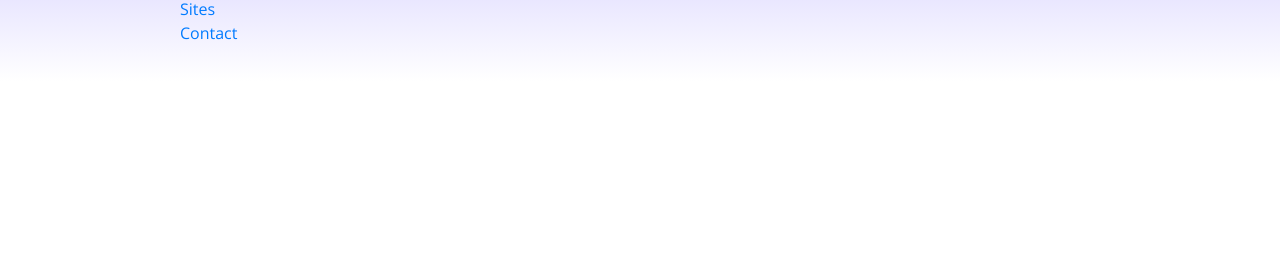
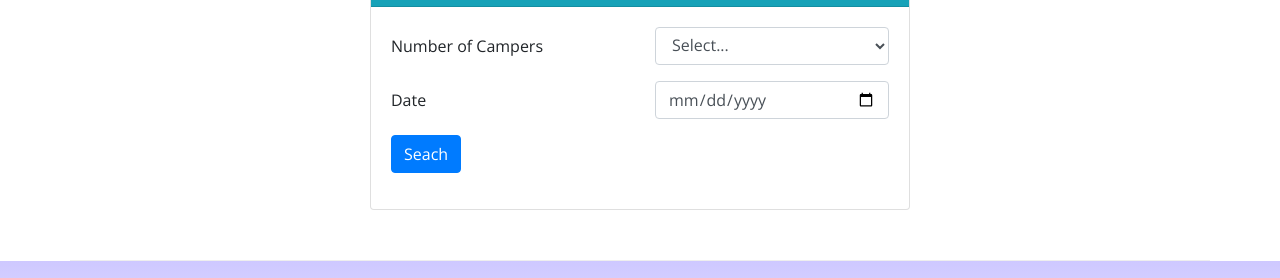
Before and after one commit to Micvarga/Bootstrap-project-1, a website: page index.html in a window 1280 px wide. Shown: the part 1256-1534 px from the top of the page. Before the commit the page ends 1337 px from the top, so only its background shows below. Drawn offline with nearby package versions, Linux system fonts and the light colour scheme.

Commit message:
Week 2 work shop complete. add reservation card. add reservation button

```diff
--- a/index.html
+++ b/index.html
@@ -27,6 +27,9 @@
                 <div class="col">
                     <h1>NuCamp</h1>
                     <h2>a better way to camp</h2>
+                </div>
+                <div class="col col-md-4 col-xl-2 mt-4">
+                    <a class="btn btn-info btn-lg text-nowrap" href="#reserveForm">Reserve Campsite</a>
                 </div>
             </div>
         </div>
@@ -79,6 +82,8 @@
             </div>
             <div class="col">
                 <div class="media">
+                    <img class="img-thumbnail d-flex ml-3 order-last" src="img/react-lake-thumb.jpg"
+                        alt="React Lake Thumbnail">
                     <div class="media-body align-self-center">
                         <h3>React Lake Campground</h3>
                         <p class="d-none d-sm-block">Nestled in the foothills of the Chrome Mountains, this campground
@@ -88,8 +93,6 @@
                             Lake is
                             a favorite for fly fishers.</p>
                     </div>
-                    <img class="img-thumbnail d-flex ml-3 float-right" src="img/react-lake-thumb.jpg"
-                        alt="React Lake Thumbnail">
                 </div>
             </div>
         </div>
@@ -106,6 +109,43 @@
                         <h3>Bootstrap Outfitters</h3>
                         <p class="d-none d-sm-block">Bootstrap Outfitters supplies you with gear you need at prices you
                             can't beat.</p>
+                    </div>
+                </div>
+            </div>
+        </div>
+        <div class="row row-content">
+            <div class="col-sm-6 mx-auto">
+                <div class="card">
+                    <h3 class="card-header bg-info text-white">Reserve a Campsite</h3>
+                    <div class="card-body">
+                        <form id="reserveForm">
+                            <div class="row form-group">
+                                <label class="col-sm-6 col-form-label" for="numCampers">Number of Campers</label>
+                                <div class="col">
+                                    <select class="form-control" name="numCampers" id="numCampers">
+                                        <option value="">Select...</option>
+                                        <option value="1">1</option>
+                                        <option value="2">2</option>
+                                        <option value="3">3</option>
+                                        <option value="4">4</option>
+                                        <option value="5">5</option>
+                                        <option value="6">6</option>
+                                    </select>
+                                </div>
+                            </div>
+                            <div class="row form-group">
+                                <label class="col-sm-6 col-form-label" for="date">Date</label>
+                                <div class="col">
+                                    <input class="form-control" type="date" id="date" name="date"
+                                        placeholder="07/16/2022">
+                                </div>
+                            </div>
+                            <div class="row form-group">
+                                <div class="col">
+                                    <button class="btn btn-primary" type="submit">Seach</button>
+                                </div>
+                            </div>
+                        </form>
                     </div>
                 </div>
             </div>
```
